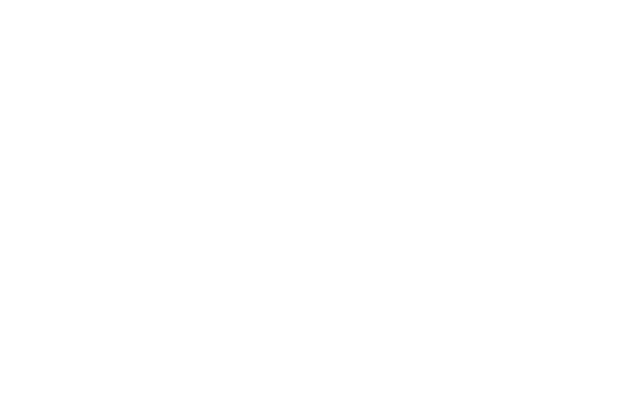
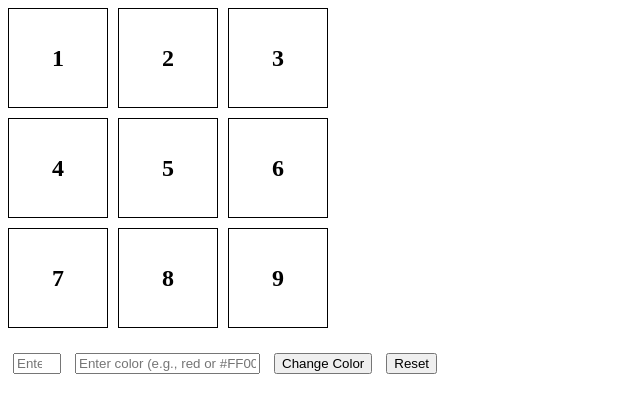
Before and after one commit to acciojob/Replit-Asian-Paints-sai4u-dev, a website: page main.html in a window 1280 px wide. Shown: the whole page, without its empty margins (0-640 px from the left). Drawn offline with Linux system fonts and the light colour scheme.

Commit message:
created a submission

```diff
--- a/main.html
+++ b/main.html
@@ -7,7 +7,28 @@
 </head>
 
 <body>
-	<!-- the entire body must be written by student -->
+
+  <div id="grid-container">
+    <!-- Grid cells with IDs from 1 to 9 -->
+    <div class="grid-item" id="1">1</div>
+    <div class="grid-item" id="2">2</div>
+    <div class="grid-item" id="3">3</div>
+    <div class="grid-item" id="4">4</div>
+    <div class="grid-item" id="5">5</div>
+    <div class="grid-item" id="6">6</div>
+    <div class="grid-item" id="7">7</div>
+    <div class="grid-item" id="8">8</div>
+    <div class="grid-item" id="9">9</div>
+  </div>
+
+  <!-- Inputs for ID and Color -->
+  <input type="number" id="block_id" placeholder="Enter block ID (1-9)" min="1" max="9" />
+  <input type="text" id="colour_id" placeholder="Enter color (e.g., red or #FF0000)" />
+
+  <!-- Buttons -->
+  <button id="change_button">Change Color</button>
+  <button id="Reset">Reset</button>
+
     <script type="text/javascript" src="./script.js">
 </script>
 
--- a/script.js
+++ b/script.js
@@ -1 +1,27 @@
-//your JS code here. If required.
+
+    const changeButton = document.getElementById("change_button");
+    const resetButton = document.getElementById("Reset");
+
+    changeButton.addEventListener("click", () => {
+      const blockId = document.getElementById("block_id").value;
+      const color = document.getElementById("colour_id").value;
+
+      // Reset all grid items to transparent first
+      for (let i = 1; i <= 9; i++) {
+        document.getElementById(i.toString()).style.backgroundColor = "transparent";
+      }
+
+      // Change background color of specified block
+      const targetBlock = document.getElementById(blockId);
+      if (targetBlock) {
+        targetBlock.style.backgroundColor = color;
+      } else {
+        alert("Invalid block ID. Please enter a number between 1 and 9.");
+      }
+    });
+
+    resetButton.addEventListener("click", () => {
+      for (let i = 1; i <= 9; i++) {
+        document.getElementById(i.toString()).style.backgroundColor = "transparent";
+      }
+    });
--- a/styles.css
+++ b/styles.css
@@ -1 +1,21 @@
-/*  your css code here. If applicable */
+    #grid-container {
+      display: grid;
+      grid-template-columns: repeat(3, 100px);
+      grid-template-rows: repeat(3, 100px);
+      gap: 10px;
+      margin-bottom: 20px;
+    }
+
+    .grid-item {
+      display: flex;
+      justify-content: center;
+      align-items: center;
+      border: 1px solid #000;
+      background-color: transparent;
+      font-size: 24px;
+      font-weight: bold;
+    }
+
+    input, button {
+      margin: 5px;
+    }
```
